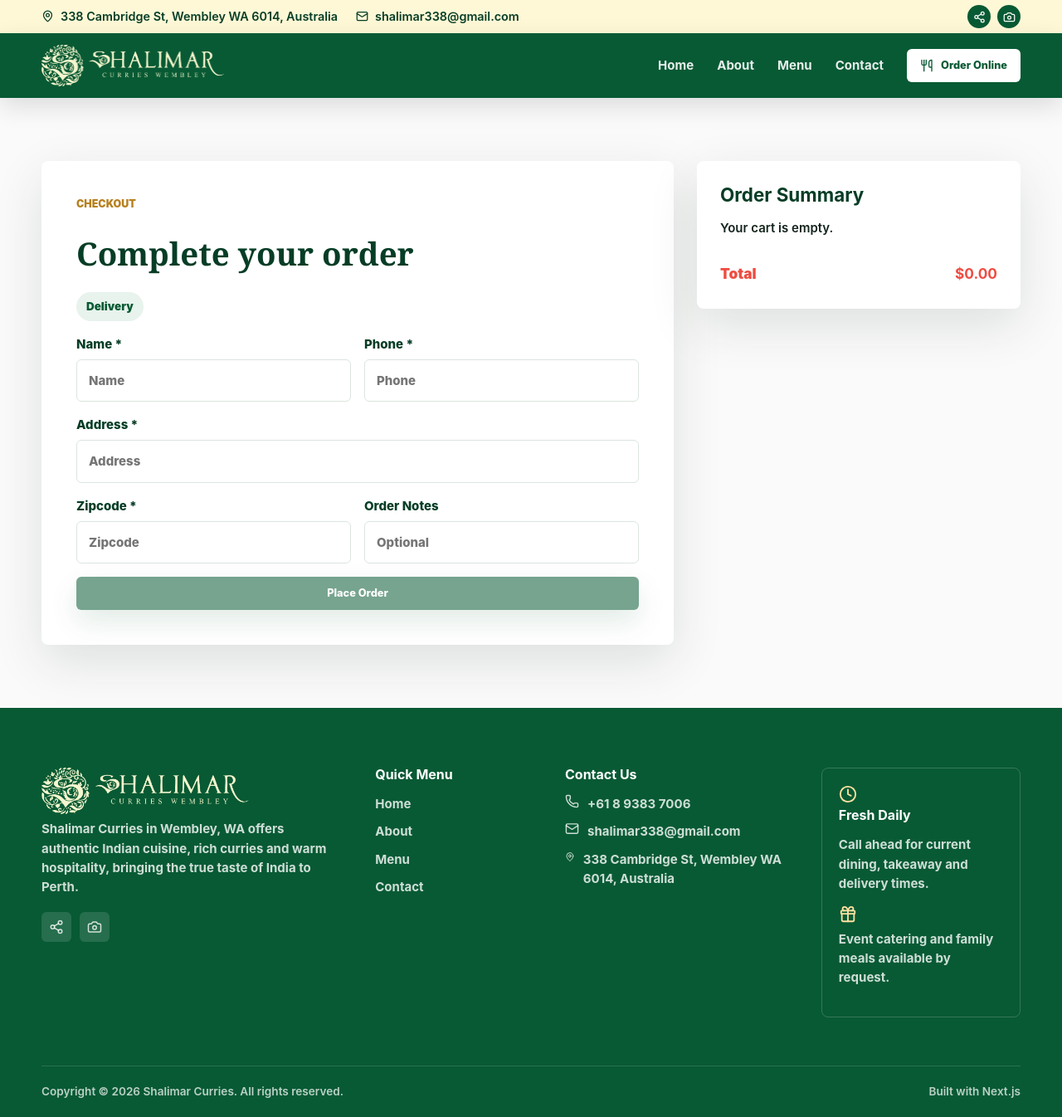
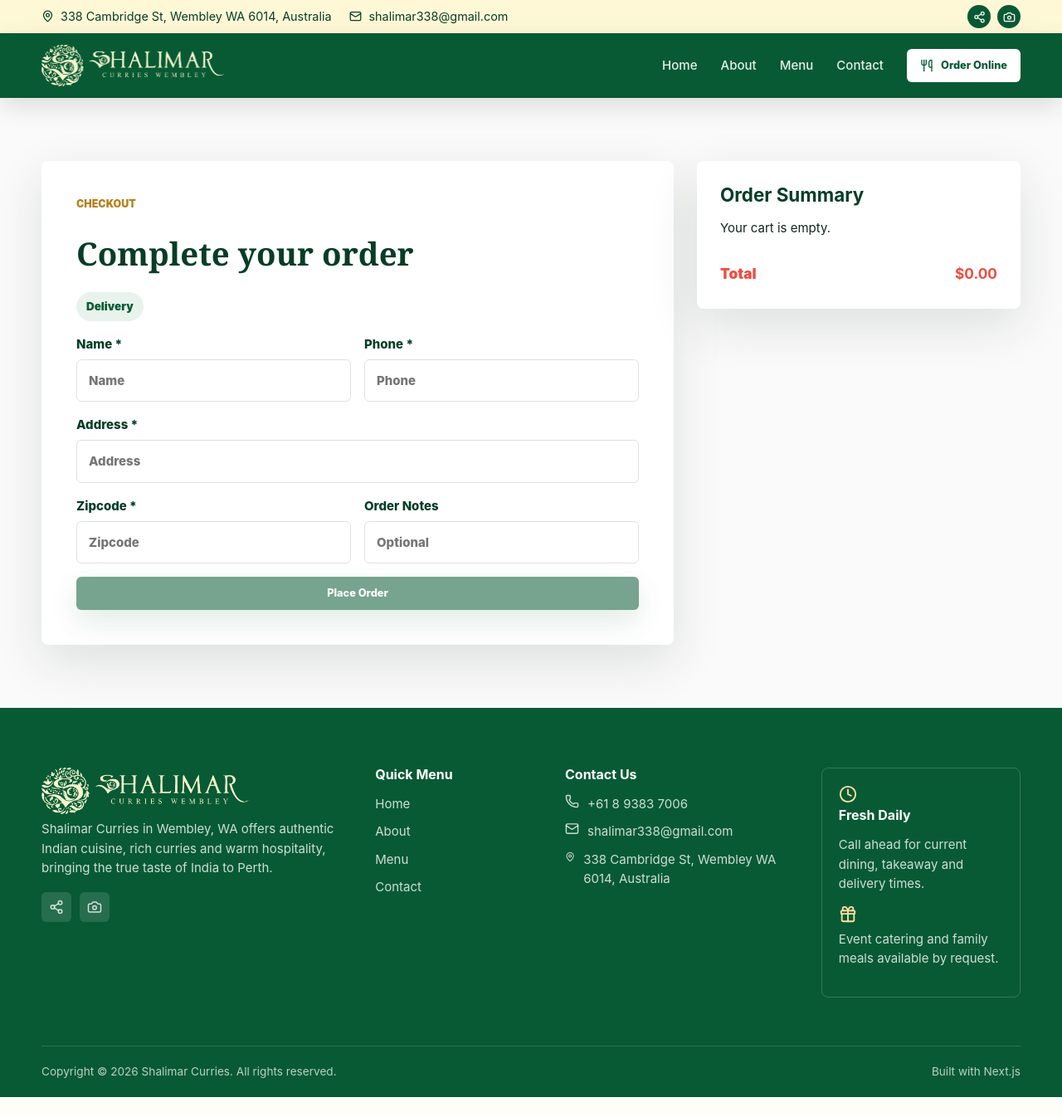
Before and after one commit to deepmoga/shalimarcurries.com, a Next.js app: page /checkout in a window 1280 px wide. Shown: the whole page at 83% size. After the commit the page ends 1322 px from the top, so only its background shows below. Built offline with nearby package versions, Linux system fonts and the light colour scheme.

Commit message:
Use lighter normal text weights

```diff
--- a/app/globals.css
+++ b/app/globals.css
@@ -27,7 +27,7 @@
   font-family: Inter, ui-sans-serif, system-ui, -apple-system, BlinkMacSystemFont, "Segoe UI",
     sans-serif;
   font-size: 15px;
-  font-weight: 600;
+  font-weight: 400;
   line-height: 1.55;
 }
 
@@ -56,6 +56,7 @@
   background: #fff8d6;
   color: var(--green-dark);
   font-size: 0.9rem;
+  font-weight: 400;
 }
 
 .topbar-inner {
@@ -113,7 +114,7 @@
   align-items: center;
   gap: 28px;
   font-size: 0.94rem;
-  font-weight: 700;
+  font-weight: 500;
 }
 
 .desktop-nav a {
@@ -205,7 +206,7 @@
 .mobile-menu-panel a:not(.button) {
   padding: 12px 10px;
   border-radius: 6px;
-  font-weight: 800;
+  font-weight: 500;
 }
 
 .mobile-menu-panel a:not(.button):hover {
@@ -287,7 +288,7 @@
 .hero-content p:not(.eyebrow) {
   color: rgba(255, 255, 255, 0.86);
   font-size: 1rem;
-  font-weight: 700;
+  font-weight: 400;
 }
 
 .hero-actions {
@@ -337,7 +338,7 @@
 .site-footer p,
 .hours-box p {
   color: var(--muted);
-  font-weight: 700;
+  font-weight: 400;
 }
 
 .stats-row {
@@ -663,7 +664,7 @@
 .site-footer a {
   color: rgba(255, 255, 255, 0.8);
   font-size: 0.94rem;
-  font-weight: 700;
+  font-weight: 400;
 }
 
 .site-footer ul {
@@ -754,7 +755,7 @@
   margin-bottom: 0;
   color: rgba(255, 255, 255, 0.9);
   font-size: 1rem;
-  font-weight: 700;
+  font-weight: 400;
 }
 
 .check-list {
@@ -985,7 +986,7 @@
 .product-card p {
   color: var(--muted);
   font-size: 0.9rem;
-  font-weight: 700;
+  font-weight: 400;
 }
 
 .product-card strong {
```
